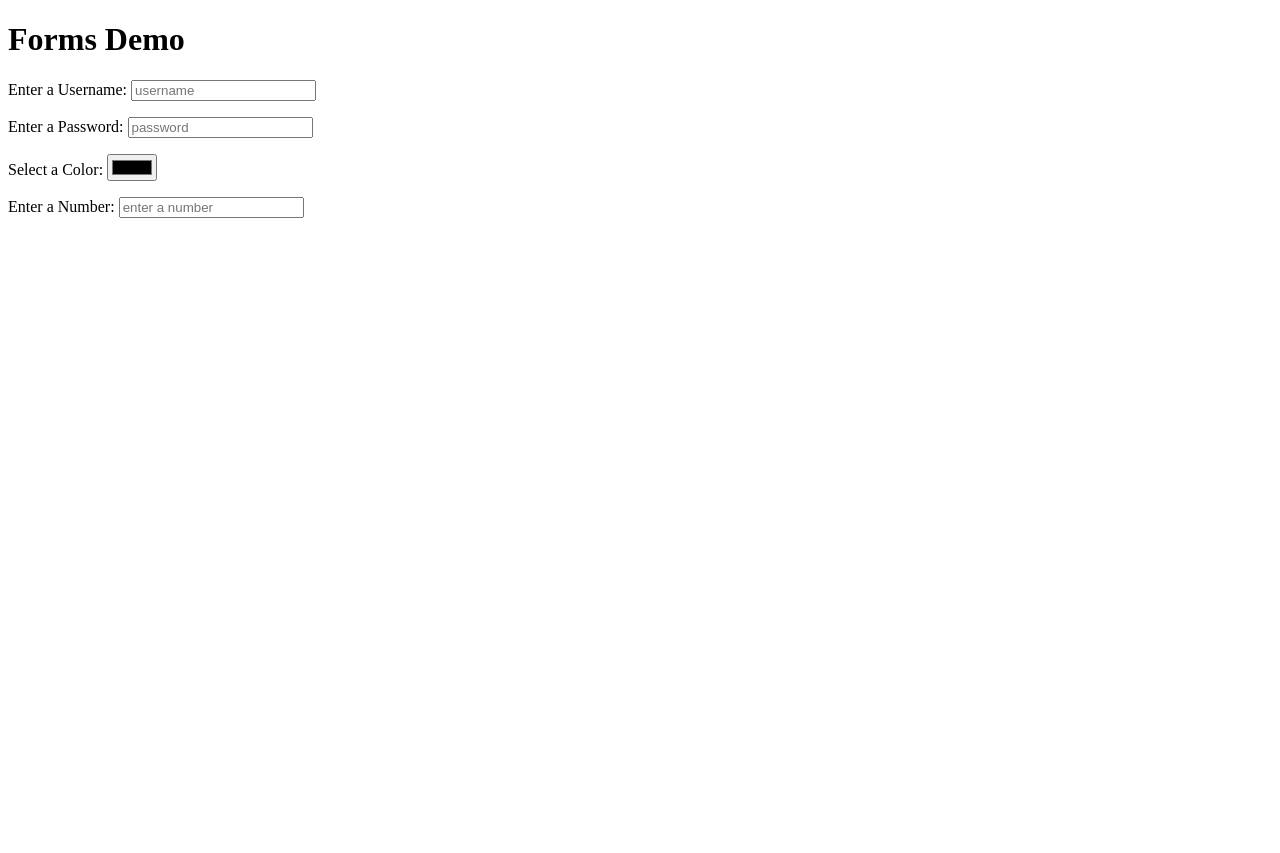
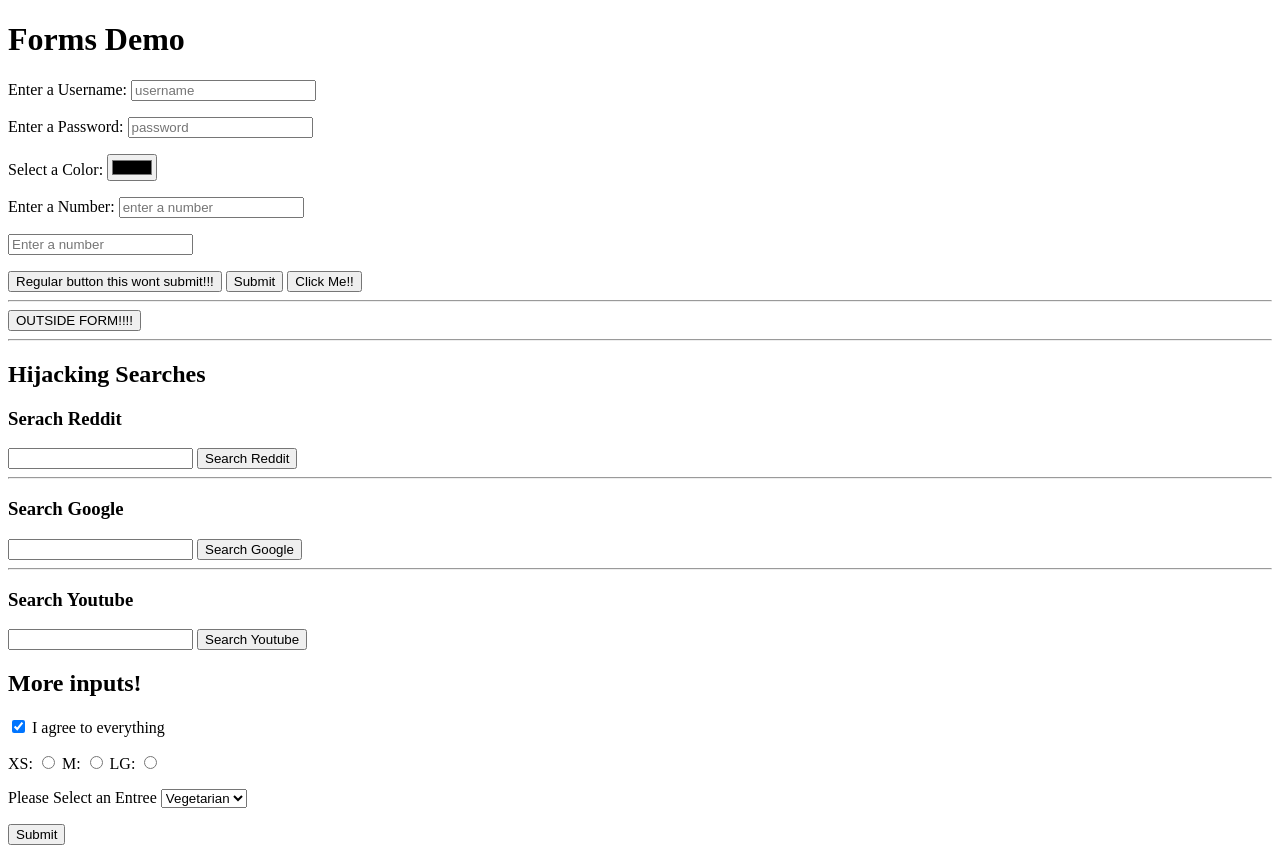
Before and after one commit to Simon51584/udemyjourney, a plain HTML site: page forms.html in a window 1280 px wide. Before the commit the page ends 800 px from the top, so only its background shows below. Drawn offline with Linux system fonts and the light colour scheme.

Commit message:
added more form inputs as examples

```diff
--- a/forms.html
+++ b/forms.html
@@ -13,23 +13,77 @@
     <form action="/movies">
         <p>
             <label for="username">Enter a Username:</label>
-            <input id="username" type="text" placeholder="username">
+            <input id="username" type="text" placeholder="username" name="username">
         </p>
         <p>
             <label for="password">Enter a Password:</label>
-            <input id="password" type="password" placeholder="password">
+            <input id="password" type="password" placeholder="password" name="password">
         </p>
         <p>
             <label for="color">Select a Color:</label>
-            <input id="color" type="color">
+            <input id="color" type="color" name="color">
         </p>
         <p>
             <label for="number">Enter a Number:</label>
-            <input id="number" type="number" placeholder="enter a number">
+            <input id="number" type="number" placeholder="enter a number" name="num">
         </p>
+        <p>
+            <!-- Alternate Way to label an input (less common) -->
+            <input type="number" placeholder="Enter a number">
+        </p>
+        <!-- This button doesn't submit the form b/c of the "type" attirbute -->
+        <button type="button">Regular button this wont submit!!!</button>
+        <!-- button submits the form -->
+        <button>Submit</button>
+        <!-- so does this one -->
+        <input type="submit" value="Click Me!!">
+    </form>
+    <hr>
+    <!-- Outside the form, no default behavior -->
+    <button>OUTSIDE FORM!!!!</button>
+    <hr>
+    <h2>Hijacking Searches</h2>
+    <h3>Serach Reddit</h3>
+    <form action="https://www.reddit.com/search/">
+        <input type="text" name="q">
+        <button>Search Reddit</button>
+    </form>
+    <hr>
+    <h3>Search Google</h3>
+    <form action="https://www.google.com/search">
+        <input type="text" name="q">
+        <button>Search Google</button>
+    </form>
+    <hr>
+    <h3>Search Youtube</h3>
+    <form action="https://www.youtube.com/results">
+        <input type="text" name="search_query">
+        <button>Search Youtube</button>
     </form>
 
+    <h2>More inputs!</h2>
+    <form action="/games">
+        <input type="checkbox" name="agree_tos" id="agree" checked>
+        <label for="agree">I agree to everything</label>
+        <p>
+            <label for="xs">XS:</label>
+            <input type="radio" name="size" id="xs" value="xs">
+            <label for="m">M:</label>
+            <input type="radio" name="size" id="m" value="m">
+            <label for="l">LG:</label>
+            <input type="radio" name="size" id="l" value="lg">
+        </p>
+        <p>
+            <label for="">Please Select an Entree</label>
+            <select name="meal" id="meal">
+                <option value="fish">Fish</option>
+                <option value="veg" selected>Vegetarian</option>
+                <option value="steak">Steak</option>
+            </select>
+        </p>
+        <button>Submit</button>
 
+    </form>
 </body>
 
 </html>
```
